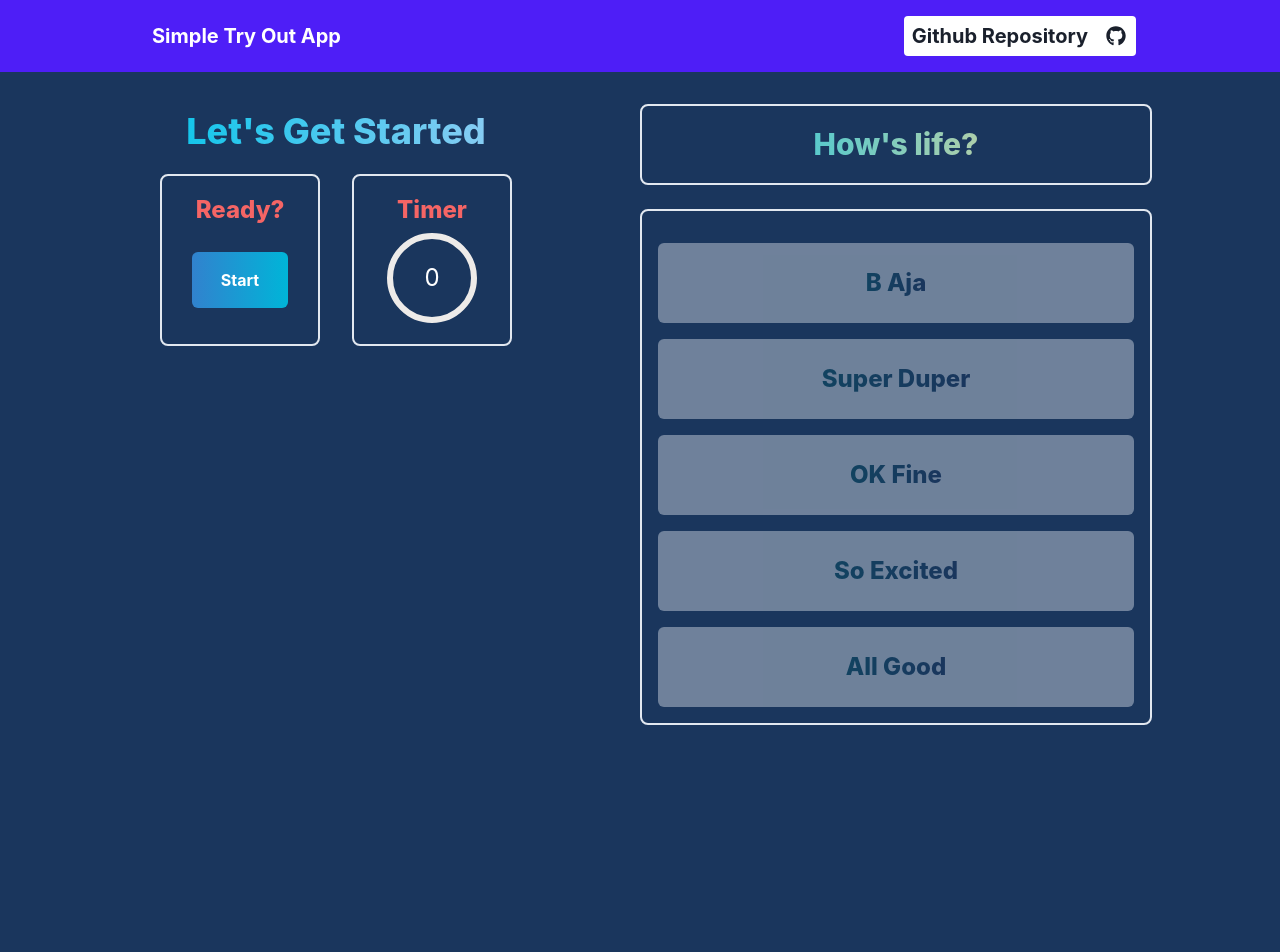
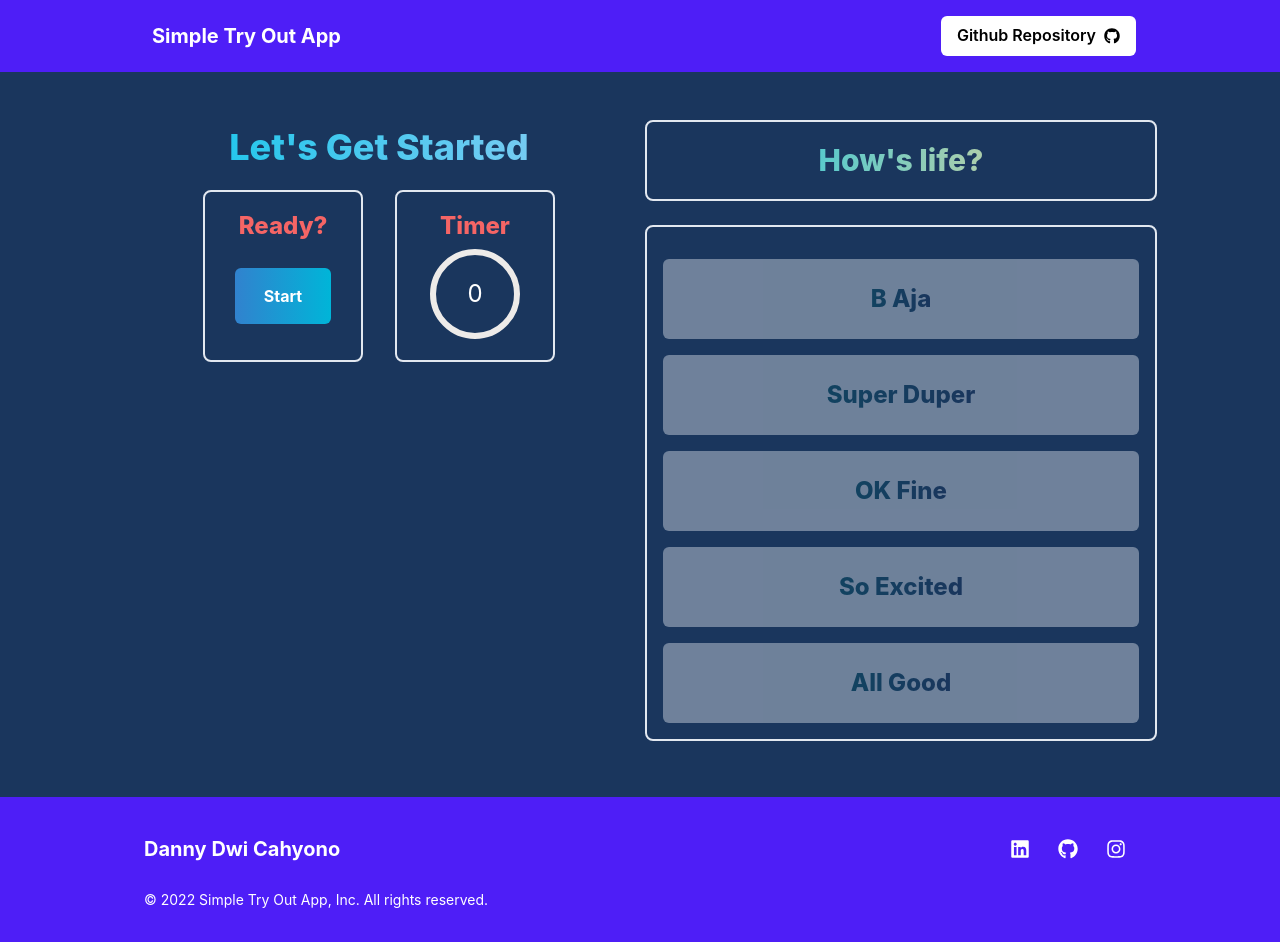
Before and after one commit to dannycahyo/try-out-app, a React (Create React App) app: page / in a window 1280 px wide. Shown: the top 952 px of the page. Built offline with nearby package versions, Linux system fonts and the light colour scheme; data requests are answered from the project's data file.

Commit message:
finalize the project

```diff
--- a/src/App.tsx
+++ b/src/App.tsx
@@ -1,17 +1,12 @@
-// Todo => Fix The Progress Bar
-// Todo => Fix Bug If The User Change Back Their Answer
 import React from "react";
 import Layout from "./containers/Layout";
 import {
   Box,
   Text,
   Center,
-  CircularProgress,
-  CircularProgressLabel,
   Flex,
   Heading,
-  Grid,
-  GridItem,
+  SimpleGrid,
   useDisclosure,
   ModalOverlay,
   Modal,
@@ -20,12 +15,6 @@ import {
   ModalFooter,
   ModalHeader,
   Button,
-  Stat,
-  StatLabel,
-  StatNumber,
-  StatHelpText,
-  StatArrow,
-  StatGroup,
   Alert,
   AlertIcon,
   AlertTitle,
@@ -36,6 +25,8 @@ import {
 } from "@chakra-ui/react";
 import QuestionSection from "./components/QuestionSection";
 import OptionsSection from "./components/OptionsSection";
+import TimerSection from "./components/TimerSection";
+import StatisticSection from "./components/StatisticSection";
 import { tryOutMachine } from "./machine/tryOutMachine";
 import { useMachine } from "@xstate/react";
 import { getQuestions } from "./api/getQuestions";
@@ -108,12 +99,13 @@ function App() {
 
   return (
     <Layout>
-      <Grid
-        templateRows="repeat(2, 1fr)"
-        templateColumns="repeat(5, 1fr)"
-        py="8"
+      <SimpleGrid
+        columns={2}
+        spacingX="20px"
+        spacingY="20px"
+        px={["6", "8", "10", "12", "32"]}
       >
-        <GridItem rowSpan={2} colSpan={2} pl="40">
+        <Box py="12">
           <Text
             bgGradient="linear(to-l, #90CDF4, #0BC5EA)"
             bgClip="text"
@@ -164,37 +156,13 @@ function App() {
                 </Box>
               )}
 
-              <Box
-                borderWidth="2px"
-                borderRadius="lg"
-                overflow="hidden"
-                p="4"
-                width="40"
-              >
-                <Text
-                  color="red.400"
-                  fontSize="2xl"
-                  fontWeight="extrabold"
-                  textAlign="center"
-                >
-                  Timer
-                </Text>
-                <Center>
-                  <CircularProgress
-                    value={Math.floor(elapsed)}
-                    size="100px"
-                    thickness="6px"
-                  >
-                    <CircularProgressLabel color="white">
-                      {Math.floor(elapsed)}
-                    </CircularProgressLabel>
-                  </CircularProgress>
-                </Center>
-              </Box>
+              <TimerSection elapsed={elapsed} />
             </Flex>
           </Center>
 
           {state.matches("doingTest") && (
+            <>
+              <Center>
                 <Box
                   borderWidth="2px"
                   borderRadius="lg"
@@ -202,7 +170,6 @@ function App() {
                   p="4"
                   w="340px"
                   mt="8"
-              ml="10"
                 >
                   <Stack direction="column">
                     <Wrap spacing={4}>
@@ -211,6 +178,13 @@ function App() {
                           <Button
                             color="red.400"
                             variant="outline"
+                            _focusWithin={{
+                              transform: "scale(0.98)",
+                              borderColor: "#bec3c9",
+                              border: "10px",
+                              bgGradient: "linear(to-r, red.500, yellow.500)",
+                              color: "white",
+                            }}
                             onClick={() =>
                               send({
                                 type: "CHOOSEQUESTION",
@@ -227,31 +201,7 @@ function App() {
                     </Wrap>
                   </Stack>
                 </Box>
-          )}
-
-          {state.matches("doingTest") && (
-            <Center>
-              <Box
-                as="button"
-                p={4}
-                mt="6"
-                color="white"
-                fontWeight="bold"
-                borderRadius="md"
-                bgGradient="linear(to-r, blue.500, cyan.500)"
-                _hover={{
-                  bgGradient: "linear(to-r, red.500, yellow.500)",
-                }}
-                onClick={() => {
-                  send({ type: "PROCEDTOSUBMIT" });
-                }}
-              >
-                <Heading size="md">Proceed To Submit</Heading>
-              </Box>
               </Center>
-          )}
-
-          {state.matches("doingTest") && (
               <Box>
                 <Center mt="4">
                   <Flex>
@@ -291,7 +241,11 @@ function App() {
                           bgGradient: "linear(to-r, red.500, yellow.500)",
                         }}
                         onClick={() =>
-                        send({ type: "NEXTQUESTION", rightOption, finalAnswer })
+                          send({
+                            type: "NEXTQUESTION",
+                            rightOption,
+                            finalAnswer,
+                          })
                         }
                       >
                         <Heading size="md">Next</Heading>
@@ -300,35 +254,31 @@ function App() {
                   </Flex>
                 </Center>
               </Box>
-          )}
 
-          {/* Progress Bar Feature */}
-          {/* {state.matches("doingTest") && (
               <Center>
                 <Box
-                mt="8"
-                borderWidth="2px"
-                borderRadius="lg"
-                overflow="hidden"
-                p="4"
-                width="60"
+                  as="button"
+                  p={4}
+                  mt="6"
+                  color="white"
+                  fontWeight="bold"
+                  borderRadius="md"
+                  bgGradient="linear(to-r, blue.500, cyan.500)"
+                  _hover={{
+                    bgGradient: "linear(to-r, red.500, yellow.500)",
+                  }}
+                  onClick={() => {
+                    send({ type: "PROCEDTOSUBMIT" });
+                  }}
                 >
-                <Text
-                  color="red.400"
-                  fontSize="2xl"
-                  fontWeight="extrabold"
-                  textAlign="center"
-                  mb="4"
-                >
-                  Progress
-                </Text>
-                <Progress value={chosenAnswer * 10} />
+                  <Heading size="md">Proceed To Submit</Heading>
                 </Box>
               </Center>
-          )} */}
-        </GridItem>
+            </>
+          )}
+        </Box>
 
-        <GridItem colSpan={3}>
+        <Box py="12">
           {selectedQuestion === questions.length ? (
             <Center>
               <Alert
@@ -377,8 +327,8 @@ function App() {
               <OptionsSection options={options} state={state} send={send} />
             </>
           )}
-        </GridItem>
-      </Grid>
+        </Box>
+      </SimpleGrid>
 
       <Modal isCentered isOpen={isOpen} onClose={onClose} size="xl">
         {isPassedTheTest} && (
@@ -408,47 +358,13 @@ function App() {
             >
               Summary
             </Text>
-            <StatGroup>
-              <Stat>
-                <StatLabel>Score</StatLabel>
-
-                <StatNumber>{correctAnswer * 10}</StatNumber>
-                <StatHelpText>
-                  {isPassedTheTest ? (
-                    <StatArrow type="increase" />
-                  ) : isFailedTheTest ? (
-                    <StatArrow type="decrease" />
-                  ) : null}
-                  KKM 70
-                </StatHelpText>
-              </Stat>
-
-              <Stat>
-                <StatLabel>Time</StatLabel>
-                <StatNumber>{Math.floor(elapsed)}</StatNumber>
-                <StatHelpText>
-                  {isPassedTheTest ? (
-                    <StatArrow type="increase" />
-                  ) : isFailedTheTest ? (
-                    <StatArrow type="decrease" />
-                  ) : null}
-                  Duration {duration}
-                </StatHelpText>
-              </Stat>
-
-              <Stat>
-                <StatLabel>Correct Answer</StatLabel>
-                <StatNumber>{correctAnswer}</StatNumber>
-                <StatHelpText>
-                  {isPassedTheTest ? (
-                    <StatArrow type="increase" />
-                  ) : isFailedTheTest ? (
-                    <StatArrow type="decrease" />
-                  ) : null}
-                  Minimum 7 Correct
-                </StatHelpText>
-              </Stat>
-            </StatGroup>
+            <StatisticSection
+              isFailedTheTest={isFailedTheTest}
+              isPassedTheTest={isPassedTheTest}
+              correctAnswer={correctAnswer}
+              duration={duration}
+              elapsed={elapsed}
+            />
           </ModalBody>
           <ModalFooter>
             {isPassedTheTest && (
--- a/src/components/OptionsSection.tsx
+++ b/src/components/OptionsSection.tsx
@@ -22,9 +22,9 @@ const OptionsSection = ({
           display="flex"
           flexDir="column"
         >
-          {options.map((answer, index) => (
+          {options.map((option, index) => (
             <Button
-              key={answer}
+              key={option}
               mt="4"
               py="10"
               _focusWithin={{
@@ -45,7 +45,7 @@ const OptionsSection = ({
                 fontWeight="extrabold"
                 textAlign="center"
               >
-                {answer}
+                {option}
               </Text>
             </Button>
           ))}
--- /dev/null
+++ b/src/components/StatisticSection.tsx
@@ -0,0 +1,70 @@
+import {
+  StatGroup,
+  Stat,
+  StatLabel,
+  StatNumber,
+  StatHelpText,
+  StatArrow,
+} from "@chakra-ui/react";
+
+type Statistic = {
+  isPassedTheTest: boolean;
+  isFailedTheTest: boolean;
+  correctAnswer: number;
+  elapsed: number;
+  duration: number;
+};
+
+const StatisticSection = ({
+  isPassedTheTest,
+  isFailedTheTest,
+  correctAnswer,
+  elapsed,
+  duration,
+}: Statistic) => {
+  return (
+    <StatGroup>
+      <Stat>
+        <StatLabel>Score</StatLabel>
+
+        <StatNumber>{correctAnswer * 10}</StatNumber>
+        <StatHelpText>
+          {isPassedTheTest ? (
+            <StatArrow type="increase" />
+          ) : isFailedTheTest ? (
+            <StatArrow type="decrease" />
+          ) : null}
+          KKM 70
+        </StatHelpText>
+      </Stat>
+
+      <Stat>
+        <StatLabel>Time</StatLabel>
+        <StatNumber>{Math.floor(elapsed)}</StatNumber>
+        <StatHelpText>
+          {isPassedTheTest ? (
+            <StatArrow type="increase" />
+          ) : isFailedTheTest ? (
+            <StatArrow type="decrease" />
+          ) : null}
+          Duration {duration}
+        </StatHelpText>
+      </Stat>
+
+      <Stat>
+        <StatLabel>Correct Answer</StatLabel>
+        <StatNumber>{correctAnswer}</StatNumber>
+        <StatHelpText>
+          {isPassedTheTest ? (
+            <StatArrow type="increase" />
+          ) : isFailedTheTest ? (
+            <StatArrow type="decrease" />
+          ) : null}
+          Minimum 7 Correct
+        </StatHelpText>
+      </Stat>
+    </StatGroup>
+  );
+};
+
+export default StatisticSection;
--- /dev/null
+++ b/src/components/TimerSection.tsx
@@ -0,0 +1,34 @@
+import {
+  Box,
+  Text,
+  Center,
+  CircularProgress,
+  CircularProgressLabel,
+} from "@chakra-ui/react";
+const TimerSection = ({ elapsed }: { elapsed: number }) => {
+  return (
+    <Box borderWidth="2px" borderRadius="lg" overflow="hidden" p="4" width="40">
+      <Text
+        color="red.400"
+        fontSize="2xl"
+        fontWeight="extrabold"
+        textAlign="center"
+      >
+        Timer
+      </Text>
+      <Center>
+        <CircularProgress
+          value={Math.floor(elapsed)}
+          size="100px"
+          thickness="6px"
+        >
+          <CircularProgressLabel color="white">
+            {Math.floor(elapsed)}
+          </CircularProgressLabel>
+        </CircularProgress>
+      </Center>
+    </Box>
+  );
+};
+
+export default TimerSection;
--- a/src/containers/Footer.tsx
+++ b/src/containers/Footer.tsx
@@ -6,16 +6,15 @@ import {
   Heading,
   Box,
 } from "@chakra-ui/react";
-import { FaGithub, FaLinkedin, FaTwitter } from "react-icons/fa";
+import { FaGithub, FaLinkedin, FaInstagram } from "react-icons/fa";
 
 export const Footer = () => (
   <Box
     as="footer"
     role="contentinfo"
-    p="4"
     bg="#4E1EF7"
     color="white"
-    py={{ base: "12", md: "16" }}
+    py={{ base: "4", md: "8" }}
     px={{ base: "12", md: "24", lg: "36" }}
   >
     <Stack spacing={{ base: "4", md: "5" }}>
@@ -23,22 +22,25 @@ export const Footer = () => (
         <Heading size="md">Danny Dwi Cahyono</Heading>
         <ButtonGroup variant="ghost">
           <IconButton
+            _hover={{ background: "none" }}
             as="a"
-            href="#"
+            href="https://www.linkedin.com/in/danny-cahyo/"
             aria-label="LinkedIn"
             icon={<FaLinkedin fontSize="1.25rem" />}
           />
           <IconButton
+            _hover={{ background: "none" }}
             as="a"
-            href="#"
+            href="https://github.com/dannycahyo"
             aria-label="GitHub"
             icon={<FaGithub fontSize="1.25rem" />}
           />
           <IconButton
+            _hover={{ background: "none" }}
             as="a"
-            href="#"
-            aria-label="Twitter"
-            icon={<FaTwitter fontSize="1.25rem" />}
+            href="https://www.instagram.com/danny_cahyo/"
+            aria-label="Instagram"
+            icon={<FaInstagram fontSize="1.25rem" />}
           />
         </ButtonGroup>
       </Stack>
--- a/src/containers/Navbar.tsx
+++ b/src/containers/Navbar.tsx
@@ -1,12 +1,4 @@
-import React from "react";
-import {
-  Flex,
-  Box,
-  Heading,
-  Spacer,
-  ButtonGroup,
-  IconButton,
-} from "@chakra-ui/react";
+import { Flex, Box, Heading, Spacer, Button } from "@chakra-ui/react";
 import { FaGithub } from "react-icons/fa";
 
 const Navbar = () => {
@@ -18,20 +10,16 @@ const Navbar = () => {
         </Heading>
       </Box>
       <Spacer />
-      <Box>
-        <ButtonGroup pl="2" bg="white" borderRadius="base">
-          <Heading size="md" mt="2">
-            Github Repository
-          </Heading>
-          <IconButton
-            bg="white"
-            as="a"
-            href="#"
-            aria-label="GitHub"
-            icon={<FaGithub fontSize="1.25rem" />}
-          />
-        </ButtonGroup>
-      </Box>
+      {/* Todo => Update The Link Once The Project Uploaded */}
+      <Button
+        rightIcon={<FaGithub />}
+        color="black"
+        background="white"
+        as="a"
+        href="https://github.com/"
+      >
+        Github Repository
+      </Button>
     </Flex>
   );
 };
--- a/src/machine/tryOutMachine.ts
+++ b/src/machine/tryOutMachine.ts
@@ -25,7 +25,6 @@ const setTimer = (ctx: Context) => (send: any) => {
   return () => clearInterval(interval);
 };
 
-// Todo => Find Proper Evaluation Mechanism Based On The Questions Length}
 export const tryOutMachine = createMachine<Context>({
   id: "TryOut App",
   initial: "idle",
@@ -38,8 +37,7 @@ export const tryOutMachine = createMachine<Context>({
       },
     ],
     selectedQuestion: 0,
-    // Todo => Remove the hacky way (99) once the alternative bug fixing is found
-    selectedOption: 99,
+    selectedOption: 0,
     correctAnswer: 0,
     elapsed: 0,
     interval: 0.1,
```
Also changed, not shown: src/logo.svg (deleted). Lines whose indentation alone changed are shown as unchanged.
